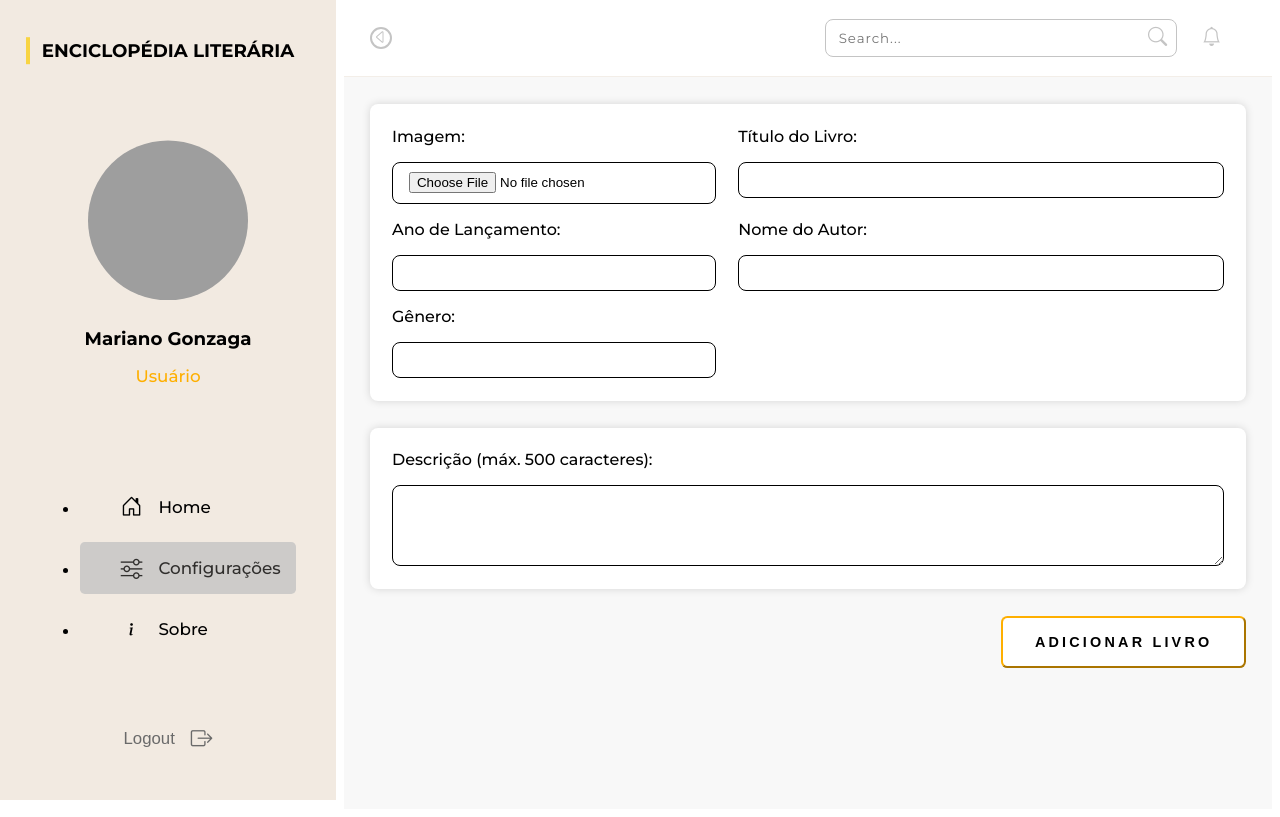
After one commit to gildersonsantos/Seminario-Projeto-Enciclopedia-Literaria, a PHP site: page /pages/adiciona-livro.html in a window 1280 px wide. The commit adds this page. Run offline with PHP 8.4, Linux system fonts and the light colour scheme; some libraries are stand-ins or nearby versions; grey boxes are pictures that could not be loaded.

Commit message:
Alterações de Script e Pagina de Inserção de Livros

```diff
--- /dev/null
+++ b/css/main-adiciona-livro.css
@@ -0,0 +1,82 @@
+main {
+    background-color: #F8F8F8;
+    padding: 0 1.6rem;
+    border-top: 0.0625rem #f2eae1a5 solid;
+    height: calc(100vh - 4.25rem);
+}
+
+/* main hr {
+    border-color: #c4c4c430;
+    margin-top: 0;
+}
+main h2 {
+    font-size: 1.3rem;
+    font-weight: bold;
+    margin: 1.7rem 0 1.7rem auto;
+} */
+
+
+
+main form .group-inputs, main form .descricao {
+    background-color: #fff;
+    border-radius: 0.5rem;
+    box-shadow: #00000025 0 0 8px;
+    padding: 1.4rem;
+    margin: 1.7rem 0;
+}
+
+main form .group-inputs {
+    display: grid;
+    grid-template-columns: 1fr 1.5fr;
+    column-gap: 1.4rem;
+}
+
+main form div {
+    display: flex;
+    flex-direction: column;
+    gap: 1rem;
+    overflow: hidden;
+}
+
+main form label {
+    font-weight: 500;
+}
+
+main form input, main form textarea {
+    padding: 0.6rem 1rem;
+    border-radius: 0.5rem;
+    border: 0.1rem var(--text-color) solid;
+}
+
+main form input:focus, main form textarea:focus {
+    outline: none;
+}
+
+main form .descricao {
+    margin: 1.7rem 0;
+}
+
+main form textarea {
+    resize: vertical;
+}
+
+main form button {
+    display: block;
+    font-weight: 700;
+    color: var(--text-color);
+    text-transform: uppercase;
+    background-color: var(--white-color);
+    letter-spacing: 0.2rem;
+    font-size: 0.9rem;
+    padding: 1rem 2rem;
+    border-radius: 0.4rem;
+    border-color: var(--secondary-color);
+    cursor: pointer;
+    transition: all .3s;
+    margin: 0.5em 0;
+    margin-left: auto;
+}
+
+main form button:hover {
+    background-color: var(--tertiary-color);
+}
--- a/css/main-home.css
+++ b/css/main-home.css
@@ -10,10 +10,9 @@ main .container-main {
     justify-content: flex-end;
     align-items: center;
     margin: 0;
-    padding: 0.8rem 0;
     gap: 1rem;
-    max-height: 3.1rem;
-    height: 3.1rem;
+    max-height: 4.7rem;
+    height: 4.7rem;
 }
 
 main h2 {
--- a/css/medias-querys.css
+++ b/css/medias-querys.css
@@ -47,10 +47,24 @@
 }
 
 @media only screen and (max-width: 800px) {
+    main form button {
+        display: block;
+        width: 100%;
+    }
+    main form .group-inputs, main form .descricao {
+        padding: 0.5rem;
+        margin: 1.7rem 0;
+    }
+    main form .group-inputs {
+        grid-template-columns: 1fr;
+    }
+
     main img {
         width: calc(100% - 4rem);
     }
-
+    main {
+        margin-bottom: 5rem;
+    }
     main .libre {
         display: block;
     }
--- a/index.html
+++ b/index.html
@@ -332,6 +332,7 @@
         </button>
     </aside>
     <script src="js/script.js"></script>
+    <script src="js/main-home.js"></script>
 </body>
 
 </html>
--- a/js/script.js
+++ b/js/script.js
@@ -11,12 +11,7 @@ btnMenu.addEventListener("click", () => {
     }
 })
 
-const btnView = document.querySelector("main button.view");
-btnView.addEventListener("click", () => {
-    window.location.href = "../pages/visualiza-livro.html";
-})
-
 const btnCaretLeft = document.querySelector("header button.caret-left");
 btnCaretLeft.addEventListener("click", () => {
-    window.history.back()
+    window.history.back();
 })
--- /dev/null
+++ b/pages/adiciona-livro.html
@@ -0,0 +1,109 @@
+<!DOCTYPE html>
+<html lang="en">
+
+<head>
+    <meta charset="UTF-8">
+    <meta name="viewport" content="width=device-width, initial-scale=1.0">
+    <title>ADS | Enciclopédia Literária</title>
+    <link rel="shortcut icon" href="../img/favicon.ico" type="image/x-icon">
+    <link rel="stylesheet" href="../css/reset.css">
+    <link rel="stylesheet" href="../css/variaveis-body.css">
+    <link rel="stylesheet" href="../css/aside.css">
+    <link rel="stylesheet" href="../css/header.css">
+    <link rel="stylesheet" href="../css/main-adiciona-livro.css">
+    <link rel="stylesheet" href="../css/medias-querys.css">
+    <link rel="stylesheet" href="https://cdn.jsdelivr.net/npm/bootstrap-icons@1.11.3/font/bootstrap-icons.min.css">
+</head>
+
+<body>
+    <div class="container">
+        <header>
+            <button class="caret-left"><i class="bi bi-caret-left"></i></button>
+            <form action="" class="form-search">
+                <input type="search" name="search" id="search" placeholder="Search...">
+                <button type="submit"><i class="bi bi-search"></i></button>
+            </form>
+            <div class="container-header-mobile">
+                <h2 class="logo">Enciclopédia literária</h2>
+                <button class="list"><i class="bi bi-list"></i></i></button>
+                <button class="bell"><i class="bi bi-bell"></i></button>
+            </div>
+        </header>
+        <main>
+            <!-- <h2>Adicionar Livro</h2>
+            <hr> -->
+            <form action="#" method="post">
+                <div class="group-inputs">
+                    <div>
+                        <label for="imagem">Imagem:</label>
+                        <input type="file" id="imagem" name="imagem">
+                    </div>
+                    <div>
+                        <label for="titulo">Título do Livro:</label>
+                        <input type="text" id="titulo" name="titulo" required>
+                    </div>
+                    <div>
+                        <label for="ano">Ano de Lançamento:</label>
+                        <input type="number" id="ano" name="ano" min="1800" max="2100" required>
+                    </div>
+                    <div>
+                        <label for="autor">Nome do Autor:</label>
+                        <input type="text" id="autor" name="autor" required>
+                    </div>
+                    <div>
+                        <label for="genero">Gênero:</label>
+                        <input type="text" id="genero" name="genero" required>
+                    </div>
+                </div>
+                <div class="descricao">
+                    <label for="descricao">Descrição (máx. 500 caracteres):</label>
+                    <textarea id="descricao" name="descricao" rows="4" maxlength="500" required></textarea>
+                </div>
+                <button type="submit">Adicionar Livro</button>
+            </form>
+
+        </main>
+    </div>
+    <aside>
+        <h1 class="logo">Enciclopédia literária</h1>
+        <figure class="profile">
+            <div class="container-img">
+                <img src="https://images.pexels.com/photos/2379004/pexels-photo-2379004.jpeg?auto=compress&cs=tinysrgb&w=1260&h=750&dpr=2"
+                    alt="Foto de Perfil do Usuário Mariano Gonzaga">
+            </div>
+            <figcaption>
+                <h3>Mariano Gonzaga</h3>
+                <p><strong>Usuário</strong></p>
+            </figcaption>
+        </figure>
+        <nav>
+            <ul class="navbar">
+                <li class="nav-item">
+                    <a href="../index.html" class="nav-link">
+                        <i class="bi bi-house-door"></i>
+                        <span>Home</span>
+                    </a>
+                </li>
+                <li class="nav-item">
+                    <a href="#" class="nav-link disabled" title="Elemento ainda em desenvolvimento">
+                        <i class="bi bi-sliders"></i>
+                        <span>Configurações</span>
+                    </a>
+                </li>
+                <li class="nav-item">
+                    <a href="sobre.html" class="nav-link">
+                        <i class="bi bi-info"></i>
+                        <span>Sobre</span>
+                    </a>
+                </li>
+            </ul>
+        </nav>
+        <button class="logout">
+            <span>Logout</span>
+            <i class="bi bi-box-arrow-right"></i>
+        </button>
+    </aside>
+    <script src="../js/script.js"></script>
+</body>
+
+</html>
```
Also changed, not shown: css/main-sobre.css (+9 -2 lines), css/main-visualiza-livro.css (+6 -22 lines), i.html (added, +100 -0 lines), js/main-home.js (added, +9 -0 lines).
